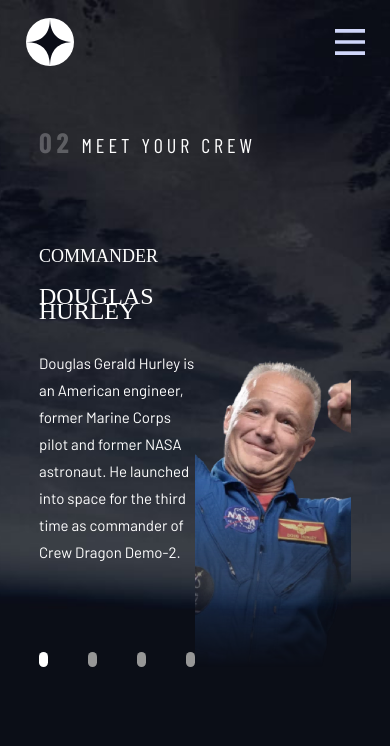
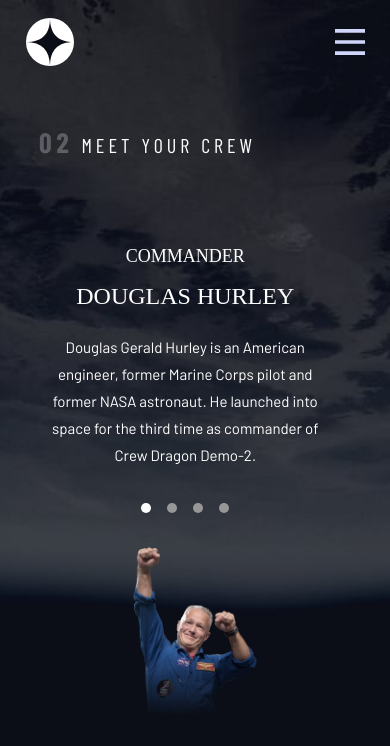
Before and after one commit to floreperche/space-tourism-website, a React (Vite) app: page /crew in a window 390 px wide. Shown: the top 746 px of the page. Built offline with nearby package versions, Linux system fonts and the light colour scheme; a web font is replaced by a local one.

Commit message:
Crex page for tablet and mobile

```diff
--- a/src/pages/Crew/Crew.css
+++ b/src/pages/Crew/Crew.css
@@ -84,10 +84,47 @@
   .crew .background {
     background-image: url("../../assets/backgrounds/background-crew-tablet.jpg");
   }
+
+  .crew-container {
+    flex-direction: column;
+    gap: 4vh;
+  }
+
+  .crew-container > div {
+    width: 100%;
+  }
+
+  .crew-container .infos {
+    gap: 4vh;
+    text-align: center;
+    width: 75vw;
+  }
+
+  .crew-nav {
+    justify-content: center;
+    gap: 16px;
+  }
+
+  .crew-container img {
+    display: block;
+    margin: auto;
+    max-height: 40vh;
+  }
+
+  .crew-nav .bubble {
+    width: 10px;
+    height: 10px;
+  }
 }
 
 @media (max-width: 768px) {
   .crew .background {
     background-image: url("../../assets/backgrounds/background-crew-mobile.jpg");
   }
+
+  .crew-container img {
+    display: block;
+    margin: auto;
+    height: 20vh;
+  }
 }
```
